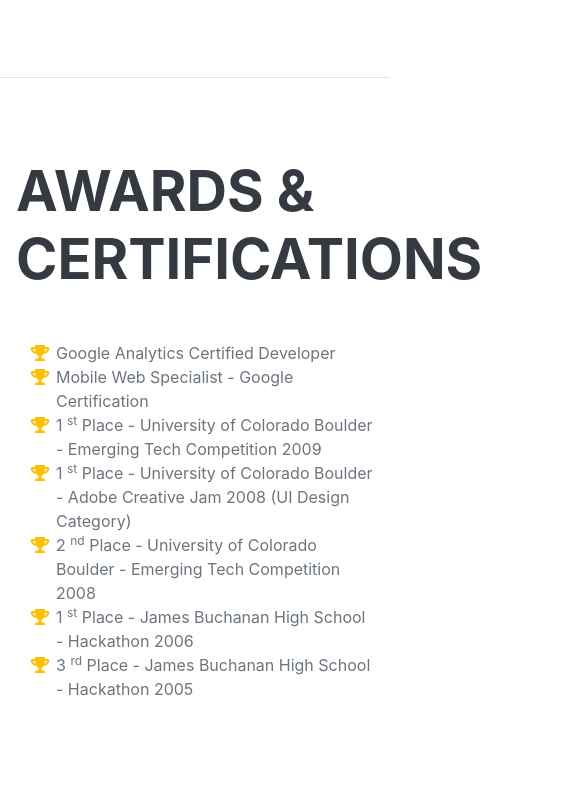
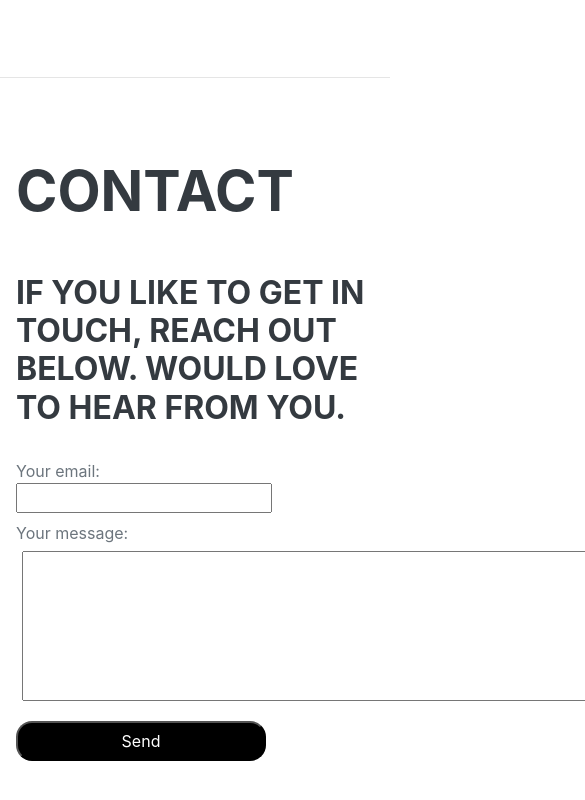
Before and after one commit to devisruthi/portfolio1, a plain HTML site: page index.html in a window 390 px wide. Shown: the part 4563-5363 px from the top of the page, 585 px wide, since content can reach past the window. Drawn offline with nearby package versions, Linux system fonts and the light colour scheme; a web font is replaced by a local one.

Commit message:
Add a contact form

```diff
--- a/index.html
+++ b/index.html
@@ -30,7 +30,7 @@
                     <li class="nav-item"><a class="nav-link js-scroll-trigger" href="#education">Education</a></li>
                     <li class="nav-item"><a class="nav-link js-scroll-trigger" href="#skills">Skills</a></li>
                     <li class="nav-item"><a class="nav-link js-scroll-trigger" href="#interests">Interests</a></li>
-                    <li class="nav-item"><a class="nav-link js-scroll-trigger" href="#awards">Awards</a></li>
+                    <li class="nav-item"><a class="nav-link js-scroll-trigger" href="#contact">Contact</a></li>
                 </ul>
             </div>
         </nav>
@@ -171,49 +171,33 @@
             </section>
             <hr class="m-0" />
             <!-- Awards-->
-            <section class="resume-section" id="awards">
+            <section class="resume-section" id="contact">
                 <div class="resume-section-content">
-                    <h2 class="mb-5">Awards & Certifications</h2>
-                    <ul class="fa-ul mb-0">
-                        <li>
-                            <span class="fa-li"><i class="fas fa-trophy text-warning"></i></span>
-                            Google Analytics Certified Developer
-                        </li>
-                        <li>
-                            <span class="fa-li"><i class="fas fa-trophy text-warning"></i></span>
-                            Mobile Web Specialist - Google Certification
-                        </li>
-                        <li>
-                            <span class="fa-li"><i class="fas fa-trophy text-warning"></i></span>
-                            1
-                            <sup>st</sup>
-                            Place - University of Colorado Boulder - Emerging Tech Competition 2009
-                        </li>
-                        <li>
-                            <span class="fa-li"><i class="fas fa-trophy text-warning"></i></span>
-                            1
-                            <sup>st</sup>
-                            Place - University of Colorado Boulder - Adobe Creative Jam 2008 (UI Design Category)
-                        </li>
-                        <li>
-                            <span class="fa-li"><i class="fas fa-trophy text-warning"></i></span>
-                            2
-                            <sup>nd</sup>
-                            Place - University of Colorado Boulder - Emerging Tech Competition 2008
-                        </li>
-                        <li>
-                            <span class="fa-li"><i class="fas fa-trophy text-warning"></i></span>
-                            1
-                            <sup>st</sup>
-                            Place - James Buchanan High School - Hackathon 2006
-                        </li>
-                        <li>
-                            <span class="fa-li"><i class="fas fa-trophy text-warning"></i></span>
-                            3
-                            <sup>rd</sup>
-                            Place - James Buchanan High School - Hackathon 2005
-                        </li>
-                    </ul>
+                    <h2 class="mb-5">Contact</h2>
+                    <h3 id=#ContactMsg>If you like to get in touch, reach out below. Would love to hear from you.</h3>
+                    </br>
+                    <!-- modify this form HTML and place wherever you want your form -->
+
+                    <form
+                    action="https://formspree.io/f/mzbkvzwr"
+                    method="POST"
+                    >
+                    <label>
+                        Your email:
+                        </br>
+                        <input type="text" name="_replyto">
+                    </label>
+                    </br>
+                    <label>
+                        Your message:
+                        </br>
+                        <textarea name="message"></textarea>
+                    </label>
+
+                    <!-- your other form fields go here -->
+                    </br>
+                    <button type="submit">Send</button>
+                    </form>
                 </div>
             </section>
         </div>
```
Also changed, not shown: css/styles.css.
